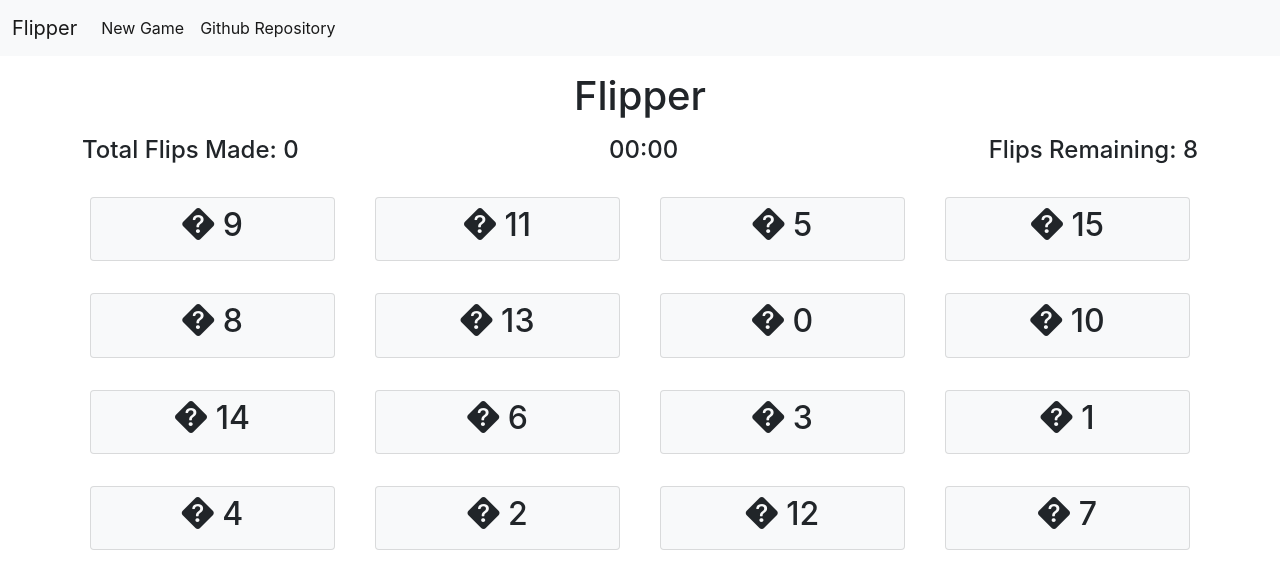
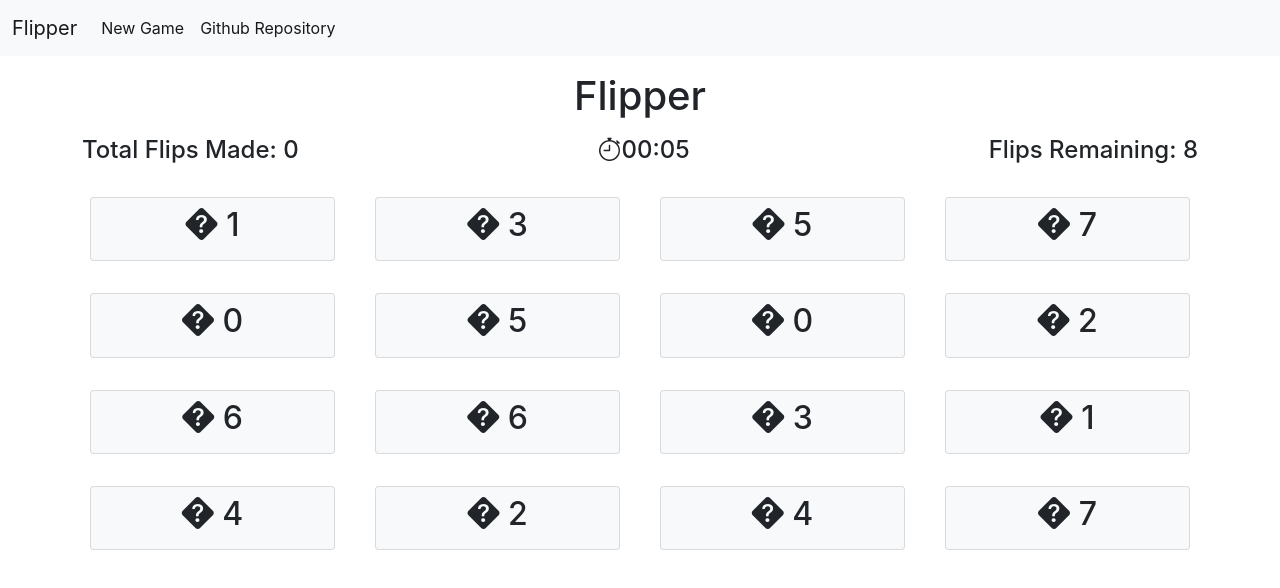
Before and after one commit to adarshpand3y/flipper, a React (Create React App) app: page / in a window 1280 px wide. Shown: the top 588 px of the page. Built offline with nearby package versions, Linux system fonts and the light colour scheme.

Commit message:
Video 10 Creating a timer component and its logic

```diff
--- a/src/Components/Card.js
+++ b/src/Components/Card.js
@@ -16,7 +16,7 @@ export default function Card(props) {
         <div className='col-3'>
             <center>
                 <div className={`card bg-${props.bgCol} mx-2 my-3 py-2`} onClick={()=>props.handleSelection(props.value)}>
-                    <h2><i className={`${props.visible?iconClass[props.value%8]:questionmarkClass}`}></i> {props.value}</h2>
+                    <h2><i className={`${props.visible?iconClass[props.value%8]:questionmarkClass}`}></i> {props.value%8}</h2>
                 </div>
             </center>
         </div>
--- a/src/Components/Mainarea.js
+++ b/src/Components/Mainarea.js
@@ -1,5 +1,6 @@
 import React, { useState, useEffect } from 'react'
 import Card from './Card'
+import Timer from './Timer';
 
 export default function Mainarea(props) {
 
@@ -13,6 +14,8 @@ export default function Mainarea(props) {
     const [totalFlips, setTotalFlips] = useState(0);
     const [flipsRemaining, setflipsRemaining] = useState((props.difficulty * props.difficulty)/2);
     const [canSelect, setCanSelect] = useState(true);
+    const [minutes, setMinutes] = useState(0);
+    const [seconds, setSeconds] = useState(0);
 
     useEffect(() => {
         let tempCardArray = [];
@@ -105,15 +108,31 @@ export default function Mainarea(props) {
         }
     }, [selection2]);
 
+    const handleTimeIncrement = () => {
+        setSeconds(prevState => prevState+1);
+    }
+
+    useEffect(() => {
+        if (seconds === 60) {
+            setSeconds(0);
+            setMinutes(prevState => prevState+1);
+        }
+    }, [seconds]);
+
     return (
         <div className='container my-3'>
             <h1 className="text-center">Flipper</h1>
             {
                 flipsRemaining>0 ?
                 <>
-                <div class="d-flex justify-content-between py-2">
+                <div className="d-flex justify-content-between py-2">
                     <h4>Total Flips Made: {totalFlips}</h4>
-                    <h4>00:00</h4>
+                    <h4 className='d-flex align-items-center'>
+                        <Timer
+                        minutes={minutes}
+                        seconds={seconds}
+                        incrementTime={handleTimeIncrement} />
+                    </h4>
                     <h4>Flips Remaining: {flipsRemaining}</h4>
                 </div>
                 <div className="row">
@@ -124,7 +143,7 @@ export default function Mainarea(props) {
                 <div className="my-4">
                     <h2 className='text-center'>You Win</h2>
                     <h4 className='text-center'>Total Flips Made: {totalFlips}</h4>
-                    <h4 className='text-center'>Total Time Taken: 00:00</h4>
+                    <h4 className='text-center'>Total Time Taken: {minutes}:{seconds}</h4>
                 </div>
             }
         </div>
--- /dev/null
+++ b/src/Components/Timer.js
@@ -0,0 +1,20 @@
+import React, {useEffect} from 'react'
+
+const Timer = (props) => {
+    useEffect(() => {
+        const interval =  setInterval(() => {
+            props.incrementTime();
+        }, 1000);
+        return () => {
+            clearInterval(interval);
+        }
+    }, []);
+
+    return (
+        <>
+            <i className="bi bi-stopwatch"></i>{props.minutes<10?"0"+props.minutes:props.minutes}:{props.seconds<10?"0"+props.seconds:props.seconds}
+        </>
+    )
+}
+
+export default Timer
```
